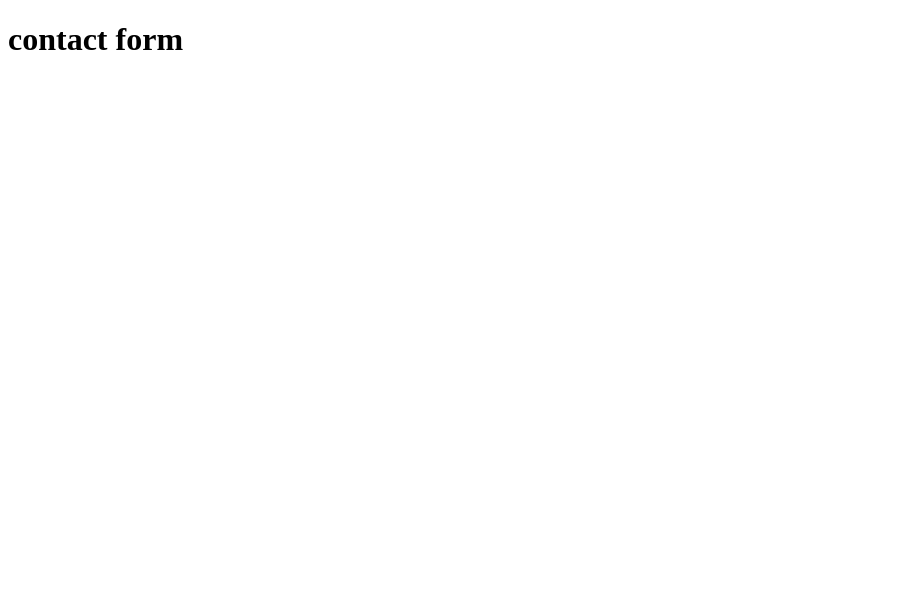
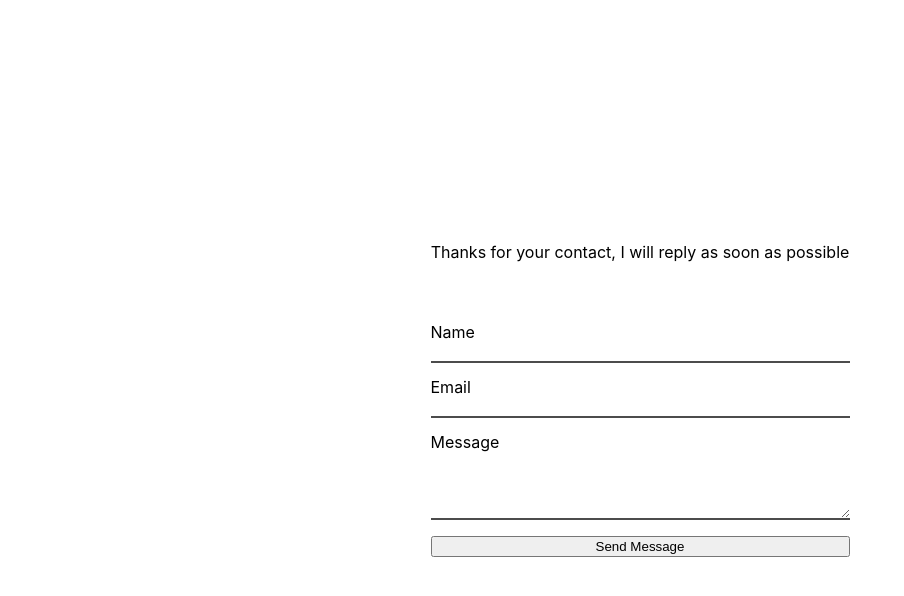
Before and after one commit to joaosaffran/joaosaffran.github.io, a plain HTML site: page contact/index.html in a window 1280 px wide. Shown: the whole page, without its empty margins (0-904 px from the left). Drawn offline with Linux system fonts and the light colour scheme.

Commit message:
adding form content

```diff
--- a/contact/index.html
+++ b/contact/index.html
@@ -1,11 +1,28 @@
 <!DOCTYPE html>
 <html lang="en">
+
 <head>
     <meta charset="UTF-8">
+    <link rel="stylesheet" href="./styles.css">
+
     <meta name="viewport" content="width=device-width, initial-scale=1.0">
     <title>Document</title>
 </head>
+
 <body>
-    <h1>contact form</h1>
+    <h3>Thanks for your contact, I will reply as soon as possible</h3>
+    <form action="contact/" method="post">
+        <label for="name">Name</label>
+        <input type="name" name="name" id="contact-name">
+
+        <label for="email">Email</label>
+        <input type="email" name="email" id="contact-email">
+
+        <label for="msg">Message</label>
+        <textarea name="msg" id="contact-msg" rows="4" cols="50"></textarea>
+
+        <button type="submit">Send Message</button>
+    </form>
 </body>
+
 </html>
--- /dev/null
+++ b/contact/styles.css
@@ -0,0 +1,102 @@
+/* http://meyerweb.com/eric/tools/css/reset/
+   v2.0 | 20110126
+   License: none (public domain)
+*/
+
+html, body, div, span, applet, object, iframe,
+h1, h2, h3, h4, h5, h6, p, blockquote, pre,
+a, abbr, acronym, address, big, cite, code,
+del, dfn, em, img, ins, kbd, q, s, samp,
+small, strike, strong, sub, sup, tt, var,
+b, u, i, center,
+dl, dt, dd, ol, ul, li,
+fieldset, form, label, legend,
+table, caption, tbody, tfoot, thead, tr, th, td,
+article, aside, canvas, details, embed,
+figure, figcaption, footer, header, hgroup,
+menu, nav, output, ruby, section, summary,
+time, mark, audio, video {
+	margin: 0;
+	padding: 0;
+	border: 0;
+	font-size: 100%;
+	font: inherit;
+	vertical-align: baseline;
+}
+/* HTML5 display-role reset for older browsers */
+article, aside, details, figcaption, figure,
+footer, header, hgroup, menu, nav, section {
+	display: block;
+}
+body {
+	line-height: 1;
+}
+ol, ul {
+	list-style: none;
+}
+blockquote, q {
+	quotes: none;
+}
+blockquote:before, blockquote:after,
+q:before, q:after {
+	content: '';
+	content: none;
+}
+table {
+	border-collapse: collapse;
+	border-spacing: 0;
+}
+
+body {
+    width: 100vw;
+    height: 100vh;
+    font-family: 'Inter';
+}
+
+body{
+  display: flex;
+  flex-direction: column;
+  align-items: center;
+  justify-content: center;
+}
+
+form {
+  display: inline-flex;
+  flex-direction: column;
+  margin-top: 48px;
+}
+
+form label {
+  margin-top: 16px;
+}
+
+form button {
+  cursor: pointer;
+  margin-top: 16px;
+}
+
+form input {
+  border: none;
+  border-bottom: 2px solid rgba(0, 0, 0, 0.7);
+  outline: none;
+  transition: 150ms;
+  margin-top: 4px;
+}
+
+form textarea {
+  border: none;
+  border-bottom: 2px solid rgba(0, 0, 0, 0.7);
+  outline: none;
+  transition: 150ms;
+  margin-top: 4px;
+}
+
+
+form input:hover {
+  border-bottom: 2px solid red;
+  cursor: pointer;
+}
+
+form input:focus {
+  border-bottom: 2px solid green;
+}
--- a/styles.css
+++ b/styles.css
@@ -272,3 +272,7 @@
     left: 4px;
     transform: skew(-5deg);
   }
+
+  fieldset {
+    background: red;
+  }
```
